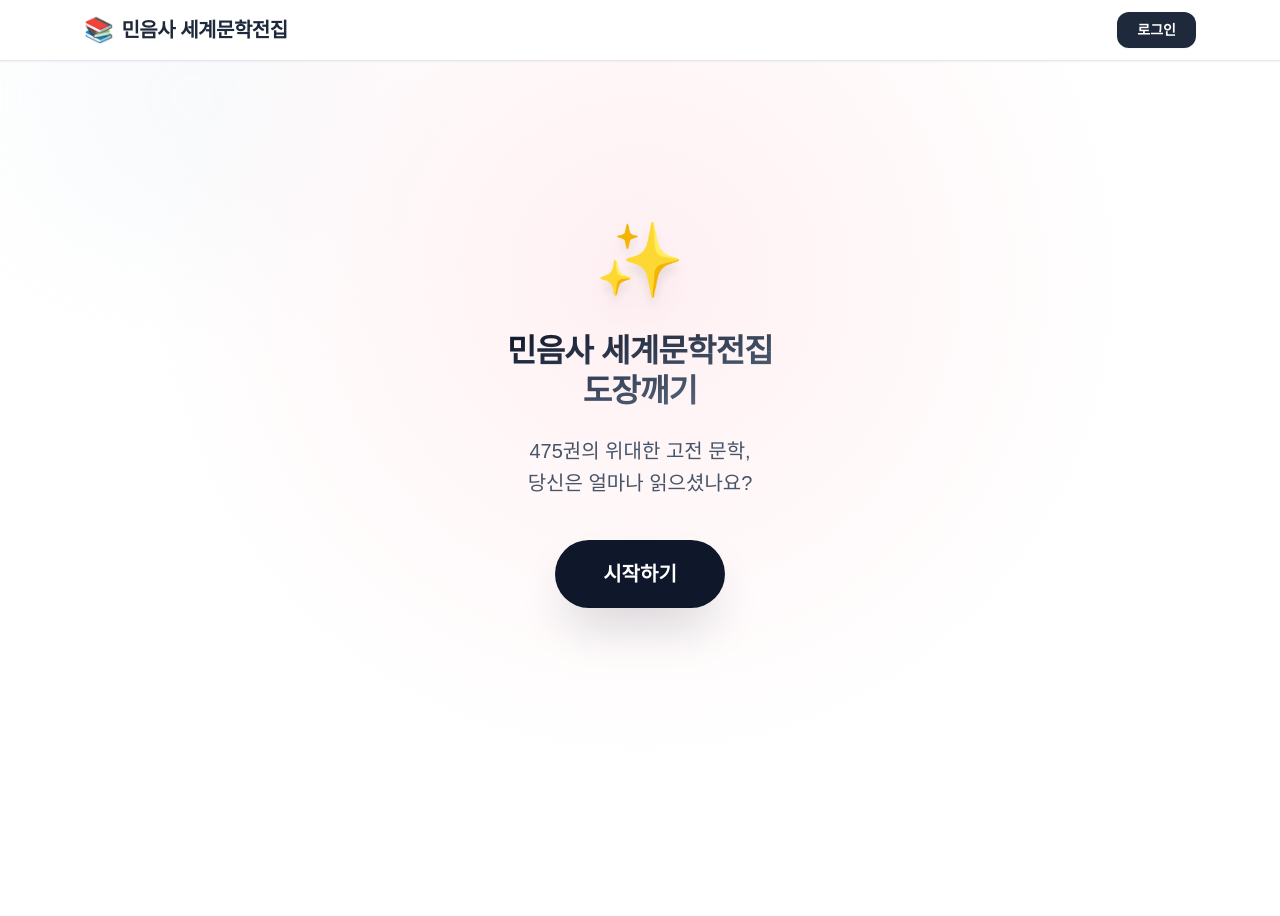
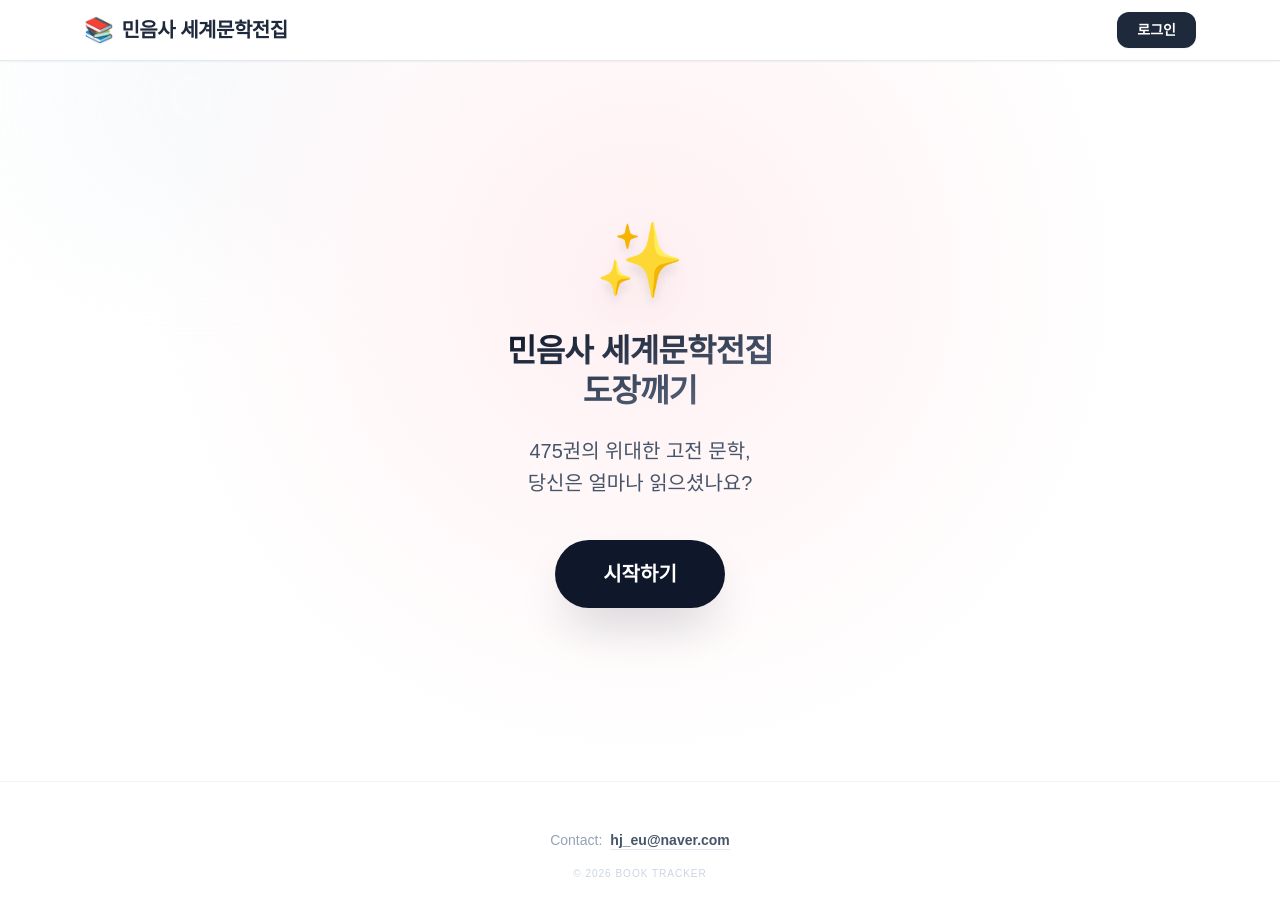
Before and after one commit to yuhyejin/minumsa-world-literature-tracker, a Next.js app: page / in a window 1280 px wide. Shown: the top 916 px of the page. Before the commit the page ends 800 px from the top, so only its background shows below. Built offline with nearby package versions, Linux system fonts and the light colour scheme; no server answers; a web font is replaced by a local one.

Commit message:
feat: footer에 메일주소 추가

```diff
--- a/src/app/layout.tsx
+++ b/src/app/layout.tsx
@@ -24,7 +24,8 @@ export default function RootLayout({
 }) {
   return (
     <html lang="ko" suppressHydrationWarning>
-      <body suppressHydrationWarning>{children}
+      <body className="flex flex-col min-h-screen" suppressHydrationWarning>
+        {children}
         <GoogleAnalytics gaId="G-1977DMWQ33" />
       </body>
     </html>
--- a/src/app/page.tsx
+++ b/src/app/page.tsx
@@ -4,6 +4,7 @@ import { useState, useEffect, useCallback, useMemo } from 'react';
 import { supabase } from '@/lib/supabase';
 import { books } from '@/data/books';
 import { Header } from '@/components/Header';
+import { Footer } from '@/components/Footer';
 import { CoverView } from '@/components/CoverView';
 import { NumberView } from '@/components/NumberView';
 import { AuthModal } from '@/components/AuthModal';
@@ -222,6 +223,7 @@ export default function Home() {
         </div>
         {showAuth && <AuthModal onClose={() => setShowAuth(false)} />}
         {showReset && <ResetPasswordModal onClose={() => setShowReset(false)} />}
+        <Footer />
       </>
     );
   }
@@ -328,6 +330,7 @@ export default function Home() {
 
       {showAuth && <AuthModal onClose={() => setShowAuth(false)} />}
       {showReset && <ResetPasswordModal onClose={() => setShowReset(false)} />}
+      <Footer />
     </>
   );
 }
--- /dev/null
+++ b/src/components/Footer.tsx
@@ -0,0 +1,24 @@
+'use client';
+
+import React from 'react';
+
+export function Footer() {
+  return (
+    <footer className="w-full py-12 px-5 mt-auto border-t border-slate-100 dark:border-slate-800 transition-colors">
+      <div className="max-w-6xl mx-auto flex flex-col items-center justify-center space-y-4">
+        <div className="flex items-center space-x-2">
+          <span className="text-slate-400 dark:text-slate-500 text-sm">Contact:</span>
+          <a
+            href="mailto:hj_eu@naver.com"
+            className="text-slate-600 dark:text-slate-300 hover:text-slate-900 dark:hover:text-white transition-colors text-sm font-semibold underline underline-offset-4 decoration-slate-200 dark:decoration-slate-700"
+          >
+            hj_eu@naver.com
+          </a>
+        </div>
+        <p className="text-slate-300 dark:text-slate-600 text-[10px] uppercase tracking-widest mt-2">
+          &copy; {new Date().getFullYear()} Book Tracker
+        </p>
+      </div>
+    </footer>
+  );
+}
```
